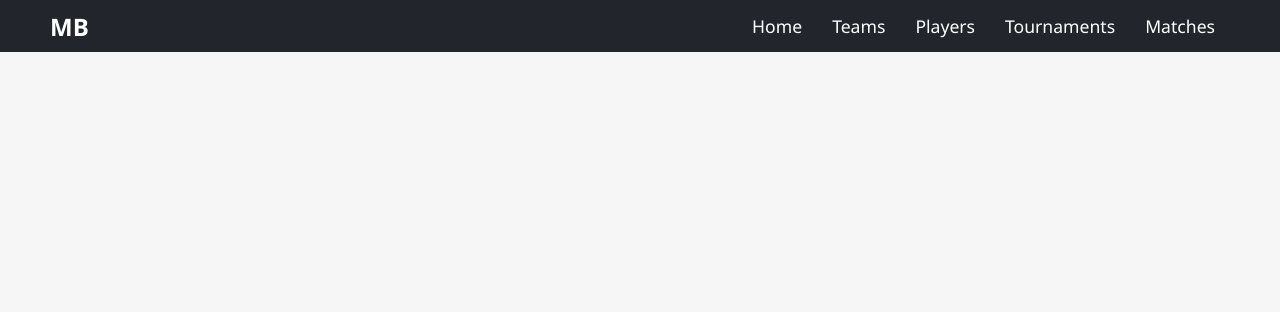
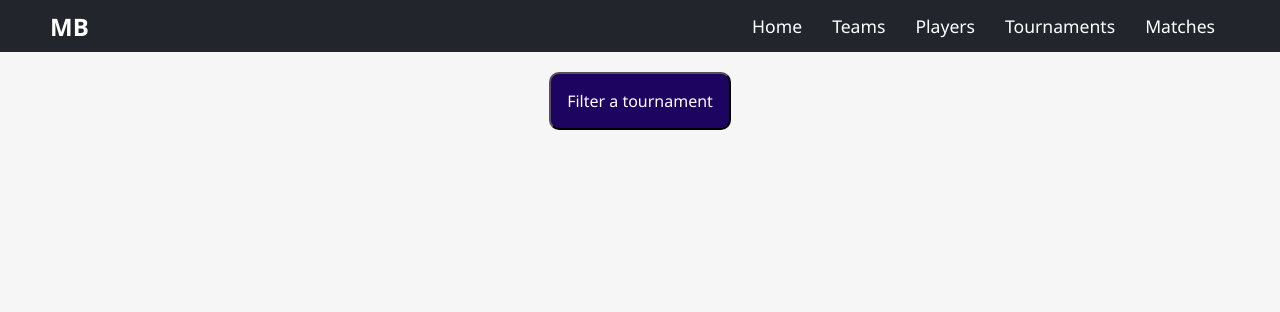
Before and after one commit to Plastic0cean/WorldCupDashboards, a Flask app: page /matches in a window 1280 px wide. Shown: the top 312 px of the page. Run offline with Flask 2, Linux system fonts and the light colour scheme; data that the repository does not hold is empty; some libraries are stand-ins or nearby versions.

Commit message:
add dropdown to the list of matches page

```diff
--- a/source/Templates/matches_list.html
+++ b/source/Templates/matches_list.html
@@ -1,10 +1,17 @@
+{% import 'tournaments_dropdown.html' as dropdown %}
 {% extends "main.html" %}
 
 {% block head %}
 <link rel="stylesheet" type="text/css" href="{{ url_for('static', filename='styles/matches.css') }}">
+<link rel="stylesheet" type="text/css" href="{{ url_for('static', filename='styles/dropdown_button.css') }}">
+
 {% endblock head %}
 
 {% block content %}
+
+<div class="dropdown-centered">
+    {{ dropdown.tournaments(selected_tournament, tournaments) }}
+</div>
 
 {% for match_date, matches_of_date in matches.items()%}
 <button type="button" class="accordion match-date-header">{{match_date}}</button>
--- a/source/Templates/player_details.html
+++ b/source/Templates/player_details.html
@@ -1,6 +1,4 @@
 {% import 'scorecard.html' as scorecard %}
-
-
 {% extends "main.html" %}
 
 {% block head %}
--- a/source/blueprints/matches.py
+++ b/source/blueprints/matches.py
@@ -1,6 +1,7 @@
 from collections import defaultdict
-from flask import Blueprint, render_template
+from flask import Blueprint, render_template, request
 from Reports.matches import repository
+from Reports.tournaments import repository as tournaments_repository
 
 matches = Blueprint("matches", __name__)
 
@@ -26,12 +27,19 @@ def produce_matches_list(matches) -> dict:
 
 @matches.route("/matches")
 def matches_list():
-    matches = repository.get_list_of_matches_by_tournament("WC-2022")
+    tournaments = tournaments_repository.get_all()
+    tournament_id = request.args.get('id', default="WC-2022")
+    matches = repository.get_list_of_matches_by_tournament(tournament_id)
     matches = produce_matches_list(matches)
-    return render_template("matches_list.html", matches=matches)
+    selected_tournament = tournaments_repository.get_by_id(tournament_id)
+    return render_template(
+        "matches_list.html", matches=matches,
+        tournaments=tournaments, selected_tournament=selected_tournament)
 
 @matches.route("/match/<match_id>")
 def match_details(match_id: str):
+
+
     match = repository.get_by_id(match_id)
     events = produce_match_events(repository.get_events(match_id))
-    return render_template("match_details.html", events=events, match=match[0])
+    return render_template("match_details.html", events=events,  match=match[0])
--- a/source/static/styles/dropdown_button.css
+++ b/source/static/styles/dropdown_button.css
@@ -1,10 +1,11 @@
 .dropbtn {
   background-color: var(--blue-accent-color);
+  border-radius: 10px;
+  cursor: pointer;
   color: white;
+  font-size: 16px;
   padding: 16px;
-    font-size: 16px;
-    border: none;
-    cursor: pointer;
+  margin: 20px auto;
 }
 
 .dropdown {
@@ -17,7 +18,7 @@
   position: absolute;
   background-color: #f9f9f9;
   min-width: 160px;
-    box-shadow: 0px 8px 16px 0px rgba(0,0,0,0.2);
+  box-shadow: 0px 8px 16px 0px rgba(0, 0, 0, 0.2);
   z-index: 1;
 }
 
@@ -28,7 +29,9 @@
   display: block;
 }
 
-  .dropdown-content a:hover {background-color: #f1f1f1}
+.dropdown-content a:hover {
+  background-color: #f1f1f1
+}
 
 .dropdown:hover .dropdown-content {
   display: block;
@@ -37,3 +40,9 @@
 .dropdown:hover .dropbtn {
   background-color: var(--blue-accent-color);
 }
+
+.dropdown-centered {
+  display: flex;
+  justify-content: center;
+  align-items: center;
+}
```
Also changed, not shown: source/Templates/tournaments.html (+4 -3 lines). Lines whose indentation alone changed are shown as unchanged.
